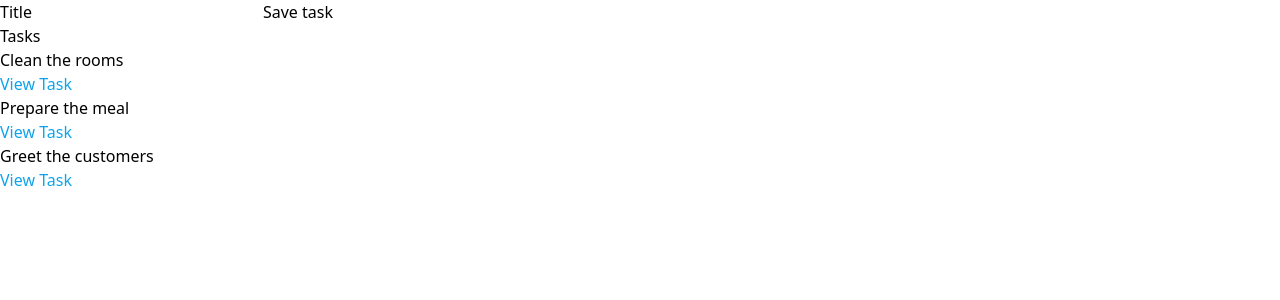
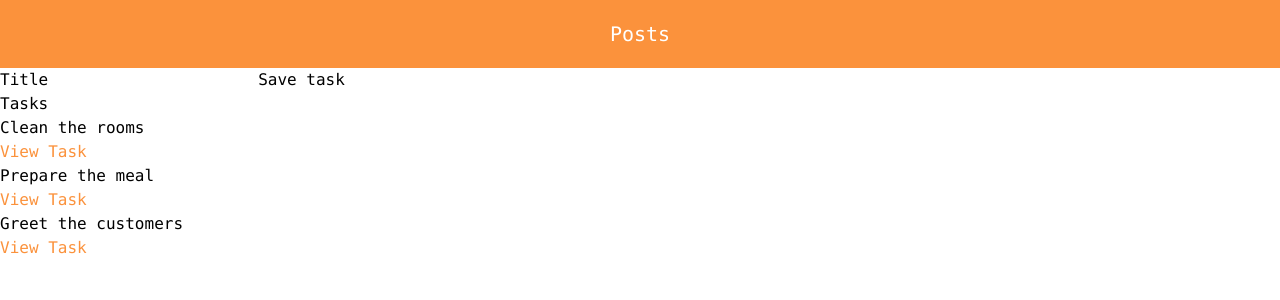
Before and after one commit to doguozcan/assign, a React (Vite) app: page / in a window 1280 px wide. Shown: the top 300 px of the page. Built offline with nearby package versions, Linux system fonts and the light colour scheme; the HTML template or start-up script is replaced by a standard one.

Commit message:
Implement navbar

```diff
--- a/src/App.jsx
+++ b/src/App.jsx
@@ -1,13 +1,16 @@
 import { BrowserRouter as Router, Routes, Route } from 'react-router-dom'
 import TasksList from './features/tasks/TasksList'
 import Task from './features/tasks/Task'
+import Navbar from './app/Navbar'
 
 export default function App() {
   return (
     <Router>
       <Routes>
-        <Route path="/" element={<TasksList />}></Route>
-        <Route path="tasks/:taskId" element={<Task />} />
+        <Route path="/" element={<Navbar />}>
+          <Route path="/" element={<TasksList />}></Route>
+          <Route path="tasks/:taskId" element={<Task />} />
+        </Route>
       </Routes>
     </Router>
   )
--- /dev/null
+++ b/src/app/Navbar.jsx
@@ -0,0 +1,15 @@
+import { Outlet, Link } from 'react-router-dom'
+
+const Navbar = () => {
+  return (
+    <div className="font-mono">
+      <section className="p-5 bg-orange-400 flex justify-center">
+        <Link to="/" className="text-xl text-white">
+          Posts
+        </Link>
+      </section>
+      <Outlet />
+    </div>
+  )
+}
+export default Navbar
--- a/src/features/tasks/Task.jsx
+++ b/src/features/tasks/Task.jsx
@@ -19,7 +19,7 @@ const Task = () => {
 
   return (
     <div>
-      <button onClick={goBack} className="text-sky-500">
+      <button onClick={goBack} className="text-orange-400">
         Go back
       </button>
       <h2>{task.title}</h2>
--- a/src/features/tasks/TasksList.jsx
+++ b/src/features/tasks/TasksList.jsx
@@ -8,7 +8,7 @@ const TasksList = () => {
   const renderedTasks = tasks.map((task) => (
     <div key={task.id}>
       <h2>{task.title.substring(0, 25)}</h2>
-      <Link to={`tasks/${task.id}`} className="text-sky-500">
+      <Link to={`tasks/${task.id}`} className="text-orange-400">
         View Task
       </Link>
     </div>
```
